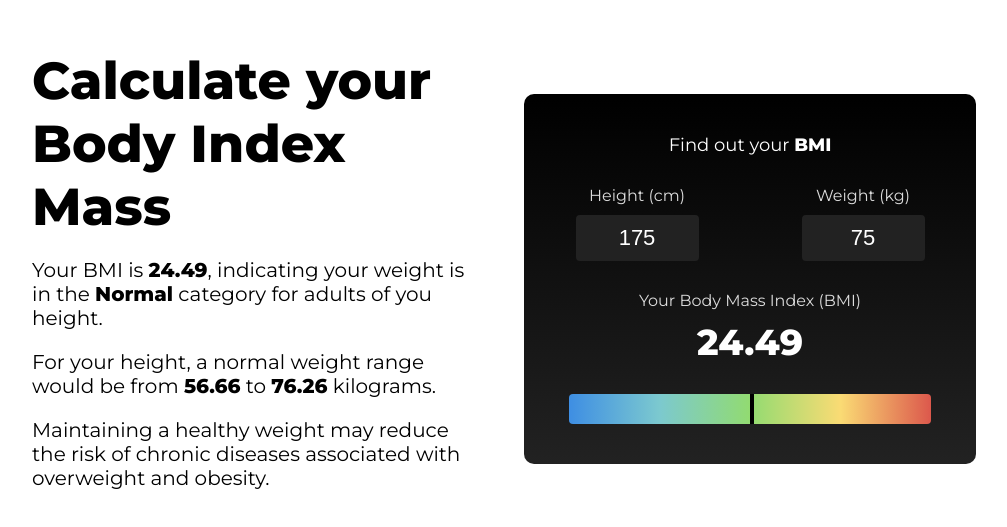
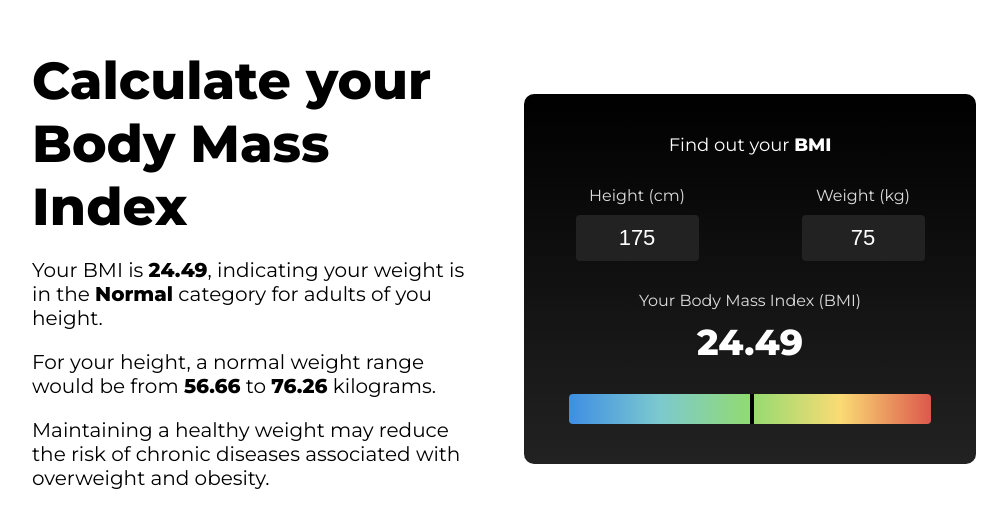
Before and after one commit to celigx/bmi-calculator, a React (Create React App) app: page / in a window 1280 px wide. Shown: the part 121-648 px from the top of the page, without its empty margins (136-1143 px from the left). Built offline with nearby package versions, Linux system fonts and the light colour scheme.

Commit message:
Fix title typo

```diff
--- a/src/App.js
+++ b/src/App.js
@@ -71,7 +71,7 @@ function App() {
     <div className="app">
 
       <div className="outputContainer">
-        <h1 className="title">Calculate your Body Index Mass</h1>
+        <h1 className="title">Calculate your Body Mass Index</h1>
         <div className="body">
           <p className="text">Your BMI is <b>{bmi.toFixed(2)}</b>, indicating your weight is in the <b>{bmiCategory}</b> category for adults of you height.</p>
           <p className="text">For your height, a normal weight range would be from <b>{minWeight.toFixed(2)}</b> to <b>{maxWeight.toFixed(2)}</b> kilograms.</p>
```
